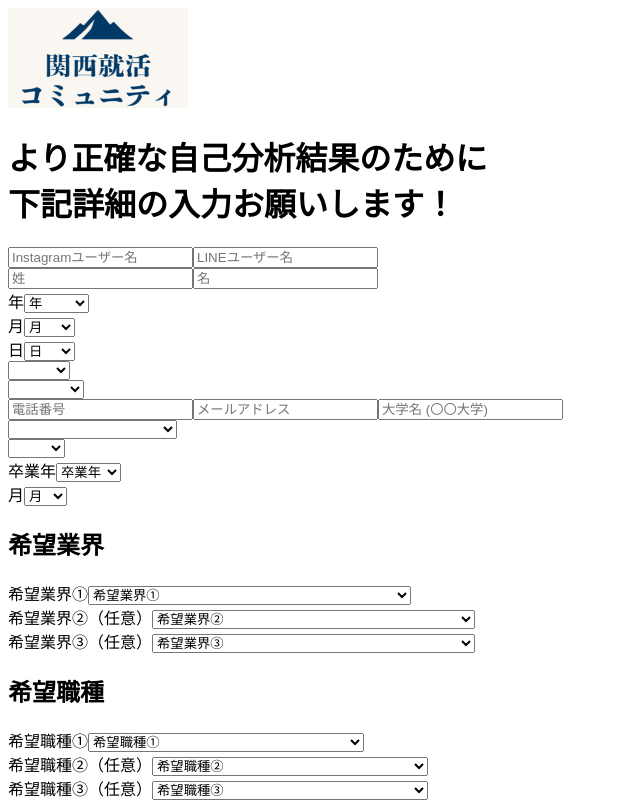
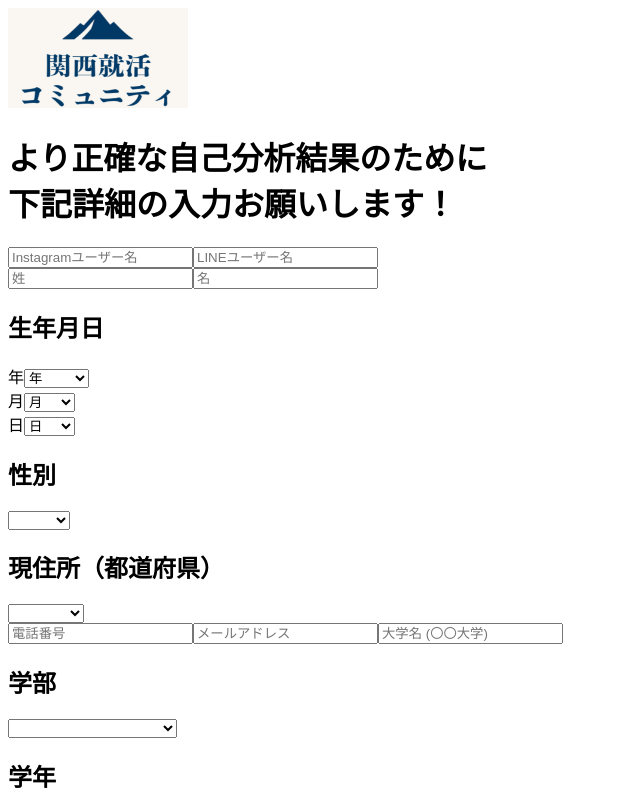
Before and after one commit to so1705/kansai-shukatsu-diagnosis, a Next.js app: page / in a window 1280 px wide. Shown: the top 802 px of the page, without its empty margins (0-640 px from the left). Built offline with nearby package versions, Linux system fonts and the light colour scheme.

Commit message:
improve: フォームに学部セレクト追加

```diff
--- a/pages/index.tsx
+++ b/pages/index.tsx
@@ -110,30 +110,33 @@ export default function IndexPage() {
           {input("Instagramユーザー名", "instagram")}
           {input("LINEユーザー名", "line")}
           <div className="w-full space-y-6 text-lg">{input("姓", "lastName")}{input("名", "firstName")}</div>
-          <div className="w-full flex flex-col md:flex-row md:space-x-4 space-y-4 md:space-y-0 text-center">{select("年", "birthYear", years)}{select("月", "birthMonth", months)}{select("日", "birthDay", days)}</div>
-          <div className="space-y-4">
+          <h2 className="w-full flex flex-col md:flex-row md:space-x-4 space-y-4 md:space-y-0 text-center">生年月日</h2>
+          {select("年", "birthYear", years)}{select("月", "birthMonth", months)}{select("日", "birthDay", days)}
+          <h2 className="space-y-4">性別</h2>
           {select("", "gender", genders)}
-          {select("", "address", prefectures)}</div>
+          <h2 className="space-y-4">現住所（都道府県）</h2>
+          {select("", "address", prefectures)}
           <div className="w-full space-y-6 text-lg">
           {input("電話番号", "phone")}
           {input("メールアドレス", "email")}
           {input("大学名 (〇〇大学)", "university")}</div>
-          <div className="space-y-4">
+          <h2 className="space-y-4">学部</h2>
           {select("", "faculty", faculties)}
-          {select("", "grade", grades)}</div>
+          <h2 className="space-y-4">学年</h2>
+          {select("", "grade", grades)}
           <div className="w-full space-y-6 text-lg">{select("卒業年", "graduateYear", graduateYears)}{select("月", "graduateMonth", graduateMonths)}</div>
           <h2 className="font-bold">希望業界</h2>
-          {select("希望業界①", "industry1", industries)}
-          {select("希望業界②", "industry2", industries, true)}
-          {select("希望業界③", "industry3", industries, true)}
+          {select("第一希望", "industry1", industries)}
+          {select("第二希望", "industry2", industries, true)}
+          {select("第三希望", "industry3", industries, true)}
           <h2 className="font-bold">希望職種</h2>
-          {select("希望職種①", "job1", jobs)}
-          {select("希望職種②", "job2", jobs, true)}
-          {select("希望職種③", "job3", jobs, true)}
+          {select("第一希望", "job1", jobs)}
+          {select("第二希望", "job2", jobs, true)}
+          {select("第三希望", "job3", jobs, true)}
           <h2 className="font-bold">希望勤務地</h2>
-          {select("勤務地①", "location1", prefectures)}
-          {select("勤務地②", "location2", prefectures, true)}
-          {select("勤務地③", "location3", prefectures, true)}
+          {select("第一希望", "location1", prefectures)}
+          {select("第二希望", "location2", prefectures, true)}
+          {select("第三希望", "location3", prefectures, true)}
           {error && <p className="text-red-500 text-center">{error}</p>}
           <button onClick={handleSubmit} className="w-full py-4 bg-blue-600 text-white font-bold rounded-lg mt-6">
             診断スタート！
```
